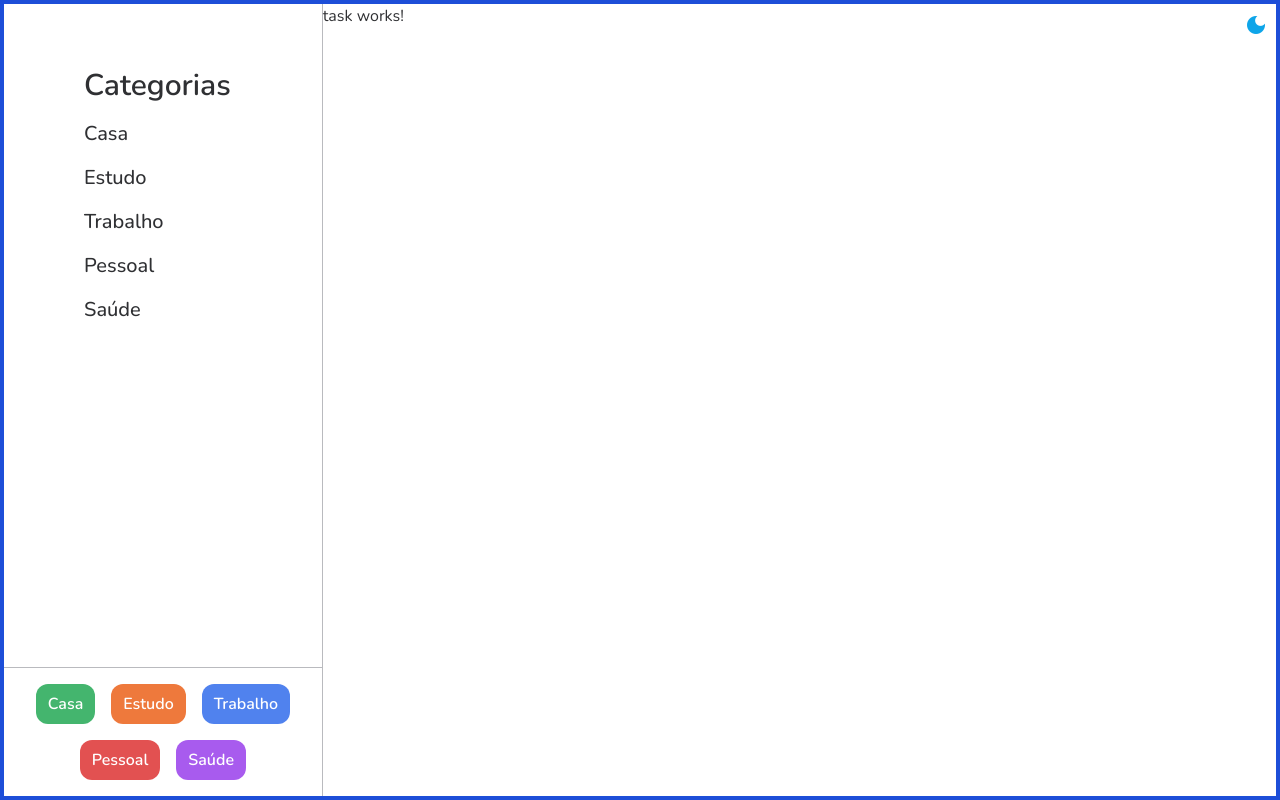
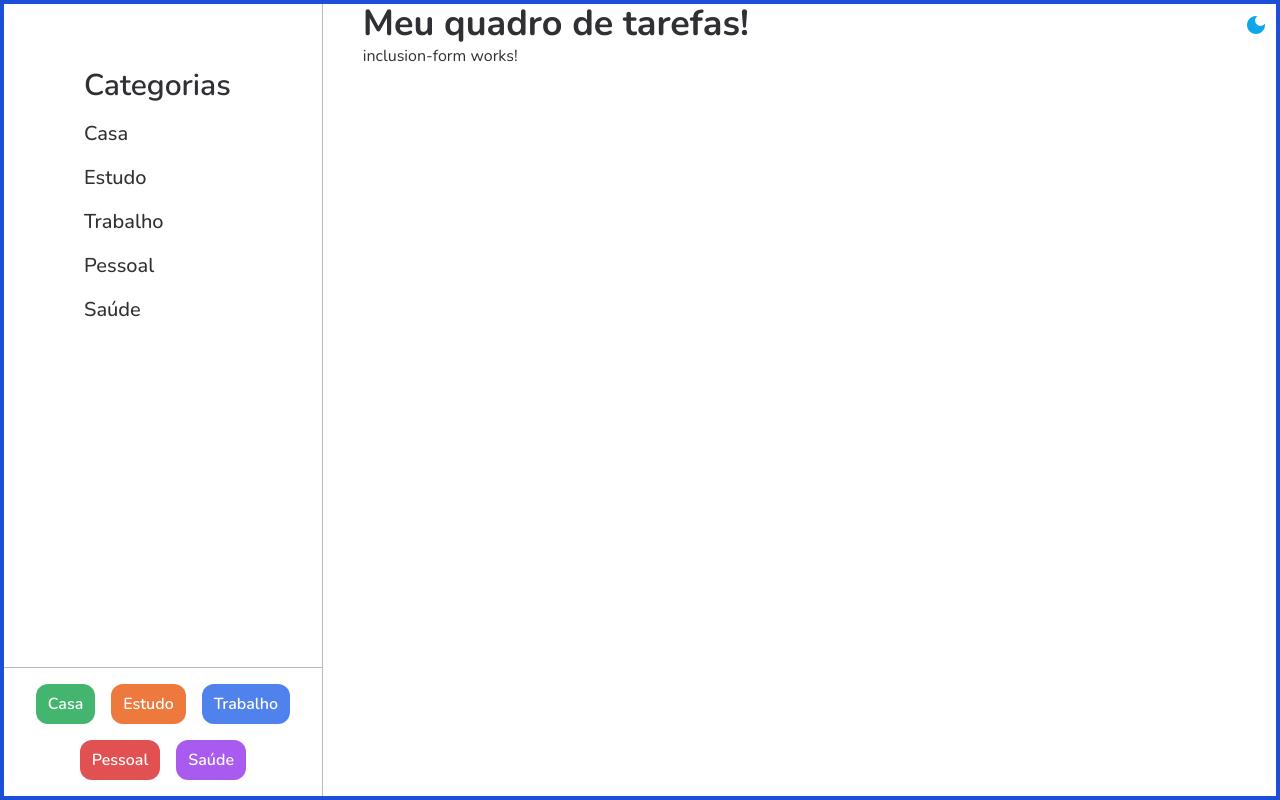
Before and after one commit to RobsonOliveiraSouza/todo-angular-project, an Angular app: page / in a window 1280 px wide. Built offline with nearby package versions, Linux system fonts and the light colour scheme; data requests are answered from the project's data file.

Commit message:
seventh commit - fix

```diff
--- /dev/null
+++ b/src/app/feature/task/components/inclusion-form/inclusion-form.component.css
@@ -0,0 +1,3 @@
+:host {
+  display: block;
+}
--- /dev/null
+++ b/src/app/feature/task/components/inclusion-form/inclusion-form.component.ts
@@ -0,0 +1,10 @@
+import { ChangeDetectionStrategy, Component } from '@angular/core';
+
+@Component({
+  selector: 'app-inclusion-form',
+  imports: [],
+  template: `<p>inclusion-form works!</p>`,
+  styleUrl: './inclusion-form.component.css',
+  changeDetection: ChangeDetectionStrategy.OnPush,
+})
+export class InclusionFormComponent { }
--- a/src/app/feature/task/view/task/task.component.ts
+++ b/src/app/feature/task/view/task/task.component.ts
@@ -1,9 +1,19 @@
 import { ChangeDetectionStrategy, Component } from '@angular/core';
+import { InclusionFormComponent } from "../../components/inclusion-form/inclusion-form.component";
 
 @Component({
     selector: 'app-task',
-    imports: [],
-    template: `<p>task works!</p>`,
+    imports: [InclusionFormComponent],
+    template: `
+        <div class="flex flex-col mx-10">
+            <!-- Título -->
+            <span class="font-bold text-4xl">Meu quadro de tarefas!</span>
+
+            <!-- Formulário -->
+            <app-inclusion-form></app-inclusion-form>
+            <!-- Lista de tarefas -->
+        </div>
+    `,
     styles: '',
     changeDetection: ChangeDetectionStrategy.OnPush
 })
--- a/src/styles.scss
+++ b/src/styles.scss
@@ -1,4 +1,4 @@
 /* You can add global styles to this file, and also import other style files */
-@import './styles/tailwind.scss';
-@import './styles/fonts.scss';
-@import './styles/theme.scss';
+@use './styles/tailwind';
+@use './styles/fonts';
+@use './styles/theme';
```
